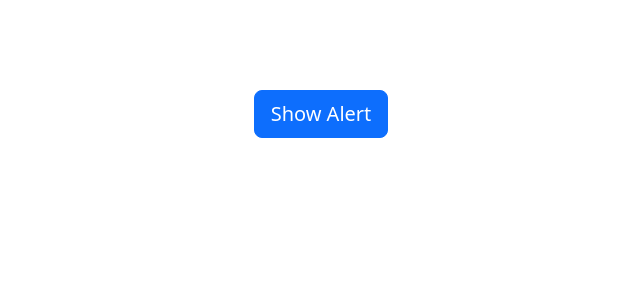
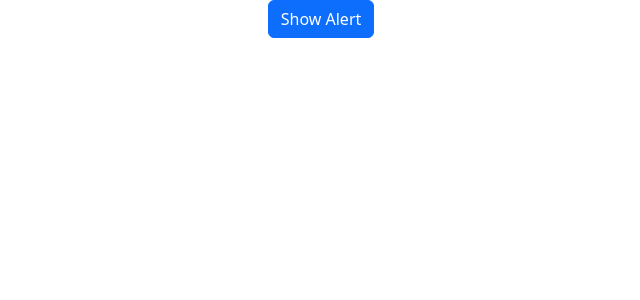
Before and after one commit to Arendlia/component, a React (Create React App) app: page / in a window 1280 px wide. Shown: the top 300 px of the page, without its empty margins (319-959 px from the left). Built offline with nearby package versions, Linux system fonts and the light colour scheme.

Commit message:
add alert btn

```diff
--- a/src/componants/alerts/alerts.js
+++ b/src/componants/alerts/alerts.js
@@ -2,24 +2,24 @@ import React ,{ Component }from 'react'
 import Swal from "sweetalert2";
 import "bootstrap/dist/css/bootstrap.min.css";
 
-function Alerts(params = "") {
-    const showAlert = (title = "Vous êtes sur ?", text = "This is an alert", type = "warning", confirmButtonText = 'OK', position ='center') => {
-        if (paramsc == "" ){
+function Alerts(props) {
+    const showAlert = (title = "Vous êtes sur ?", text = "This is an alert", type = "success", confirmButtonText = 'OK', position ='center', denyButton = false, denyButtonText="") => {
+        if (props.alert == "basic" ){
         Swal.fire({
             title: title,
             text: text,
-            icon: icon,
+            icon: type,
             confirmButtonText: confirmButtonText,
           });
     }
 
-    else if (params == "delete")
+    else if (props.alert == "delete")
         Swal.fire({
             position: position,
-            title: 'title',
-            showDenyButton: true,
-            denyButtonText: `Supprimer`,
-            confirmButtonText: 'Annuler',
+            title: title,
+            showDenyButton: denyButton,
+            denyButtonText: denyButtonText,
+            confirmButtonText: confirmButtonText,
           }).then((result) => {
             if (result.isConfirmed) {
             } else if (result.isDenied) {
@@ -29,8 +29,8 @@ function Alerts(params = "") {
         }
 
             return(
-                <div className="container d-flex justify-content-center" style={{marginTop: 90}}>
-                   <button onClick={()=>showAlert('alerte', 'Bonjour je suis une alerte', "error", "D'accord", 'top-end')} className="btn btn-primary btn-lg">Show Alert</button>
+                <div className="container d-flex justify-content-center">
+                   <button onClick={()=>showAlert( props.title , props.text, props.type, props.textButton, props.position, props.denyButton, props.denyButtonText, props.confirmButtonText)} className="btn btn-primary">{props.textBtn}</button>
                 </div>
             )
 }
--- a/src/index.js
+++ b/src/index.js
@@ -8,7 +8,7 @@ import reportWebVitals from './reportWebVitals';
 const root = ReactDOM.createRoot(document.getElementById('root'));
 root.render(
   <React.StrictMode>
-    <Alerts />
+    <Alerts alert="basic" textBtn="Show Alert" title="Titre" type= "success" text= "texttttt"/>
   </React.StrictMode>
 );
 
```
